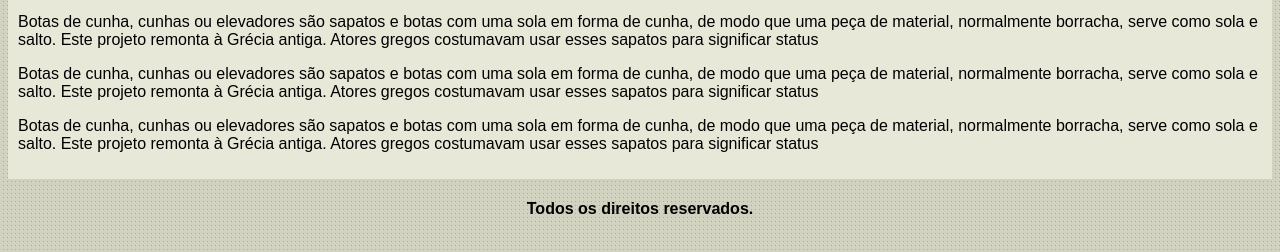
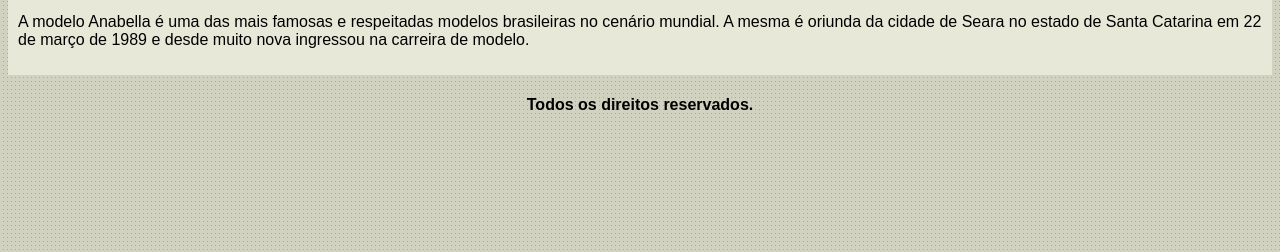
Before and after one commit to Sarah2707/ProjetoAnabella, a plain HTML site: page biografia.html in a window 1280 px wide. Shown: the part 502-754 px from the top of the page. Drawn offline with Linux system fonts and the light colour scheme.

Commit message:
alteração de biografia

```diff
--- a/biografia.html
+++ b/biografia.html
@@ -30,9 +30,7 @@
 		<div id="conteudo">
 
 			<h1> Biografia</h1>
-			<p>Botas de cunha, cunhas ou elevadores são sapatos e botas com uma sola em forma de cunha, de modo que uma peça de material, normalmente borracha, serve como sola e salto. Este projeto remonta à Grécia antiga. Atores gregos costumavam usar esses sapatos para significar status</p>
-			<p>Botas de cunha, cunhas ou elevadores são sapatos e botas com uma sola em forma de cunha, de modo que uma peça de material, normalmente borracha, serve como sola e salto. Este projeto remonta à Grécia antiga. Atores gregos costumavam usar esses sapatos para significar status</p>
-			<p>Botas de cunha, cunhas ou elevadores são sapatos e botas com uma sola em forma de cunha, de modo que uma peça de material, normalmente borracha, serve como sola e salto. Este projeto remonta à Grécia antiga. Atores gregos costumavam usar esses sapatos para significar status</p>
+			<p>A modelo Anabella é uma das mais famosas e respeitadas modelos brasileiras no cenário mundial. A mesma é oriunda da cidade de Seara no estado de Santa Catarina em 22 de março de 1989 e desde muito nova ingressou na carreira de modelo.</p>
 
 		</div>
 
```
